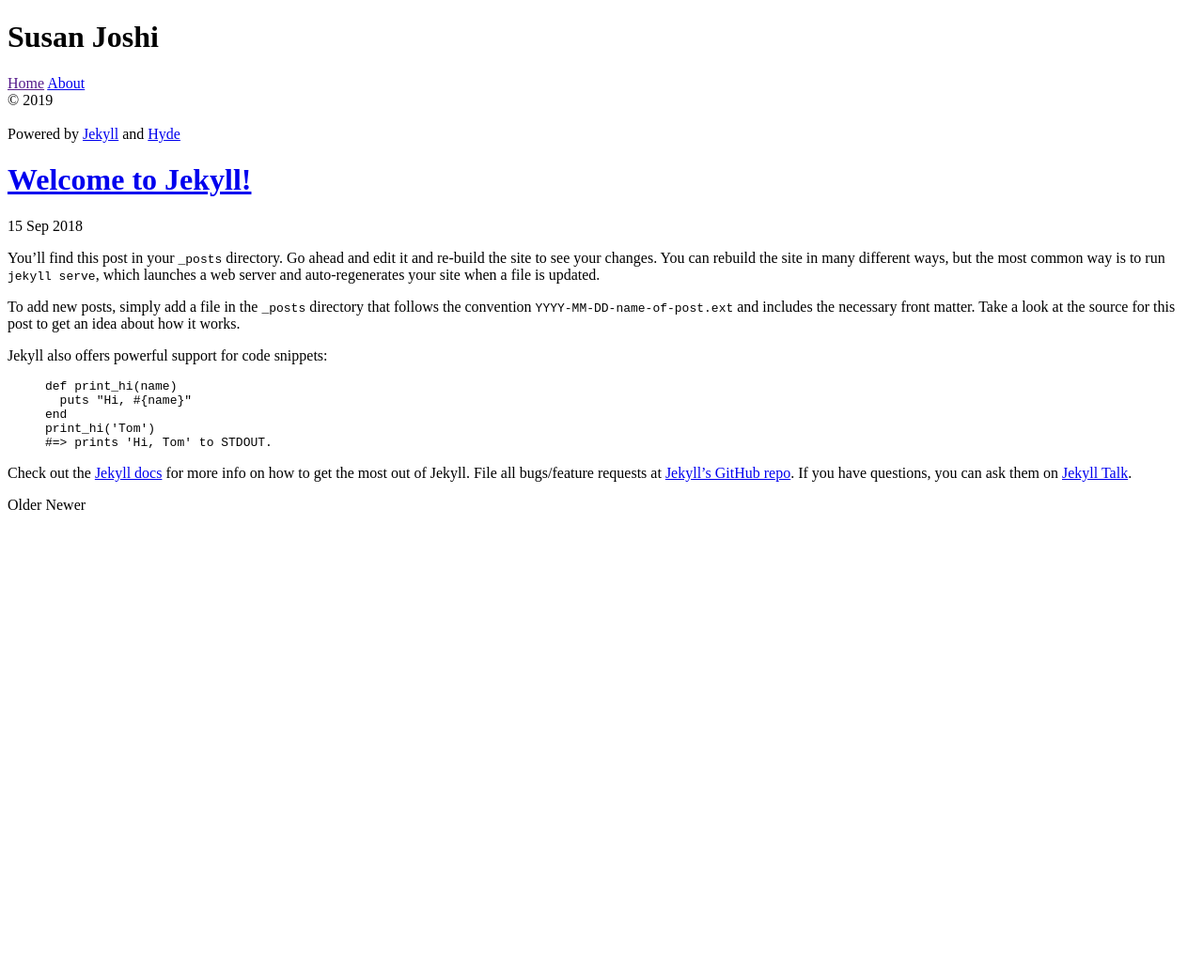
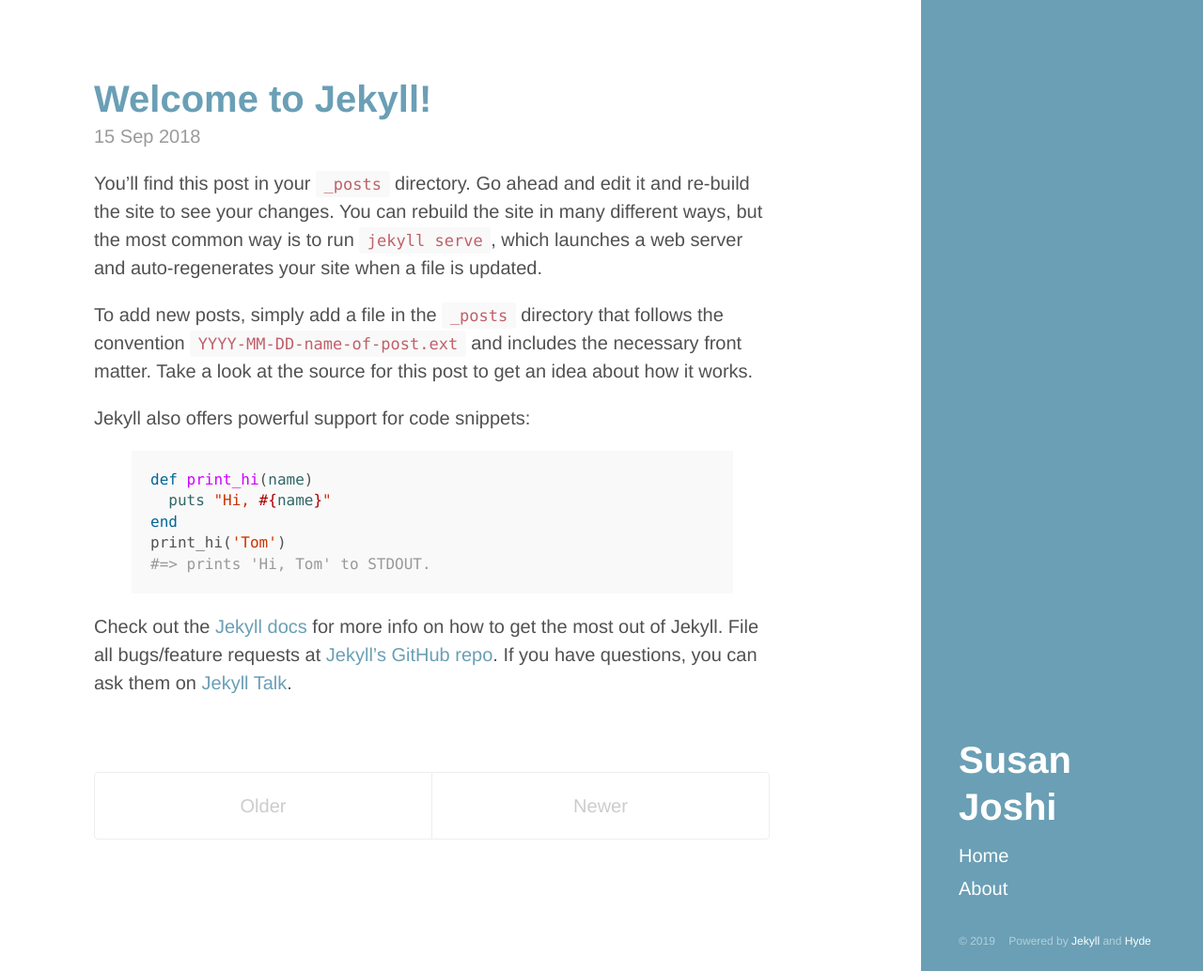
Before and after one commit to josisusan/josisusan.github.io, a Jekyll site: the page built from index.html, in a window 1280 px wide and 1034 px high. Shown: the whole window at 94% size. Built offline with Jekyll 4.4.1, drawn with Linux system fonts in a browser that asks for light colours; the list of posts is cut into pages by our own code.

Commit message:
Add custom css.

```diff
--- a/_includes/head.html
+++ b/_includes/head.html
@@ -15,9 +15,10 @@
   </title>
 
   <!-- CSS -->
-  <link rel="stylesheet" href="{{ site.baseurl }}public/css/poole.css">
-  <link rel="stylesheet" href="{{ site.baseurl }}public/css/syntax.css">
-  <link rel="stylesheet" href="{{ site.baseurl }}public/css/hyde.css">
+  <link rel="stylesheet" href="{{ site.baseurl }}/css/poole.css">
+  <link rel="stylesheet" href="{{ site.baseurl }}/css/syntax.css">
+  <link rel="stylesheet" href="{{ site.baseurl }}/css/hyde.css">
+  <link rel="stylesheet" href="{{ site.baseurl }}/css/custom.css">
 
   <!-- Icons -->
   <!-- <link rel="apple-touch-icon-precomposed" sizes="144x144" href="{{ site.baseurl }}public/apple-touch-icon-144-precomposed.png">
```
